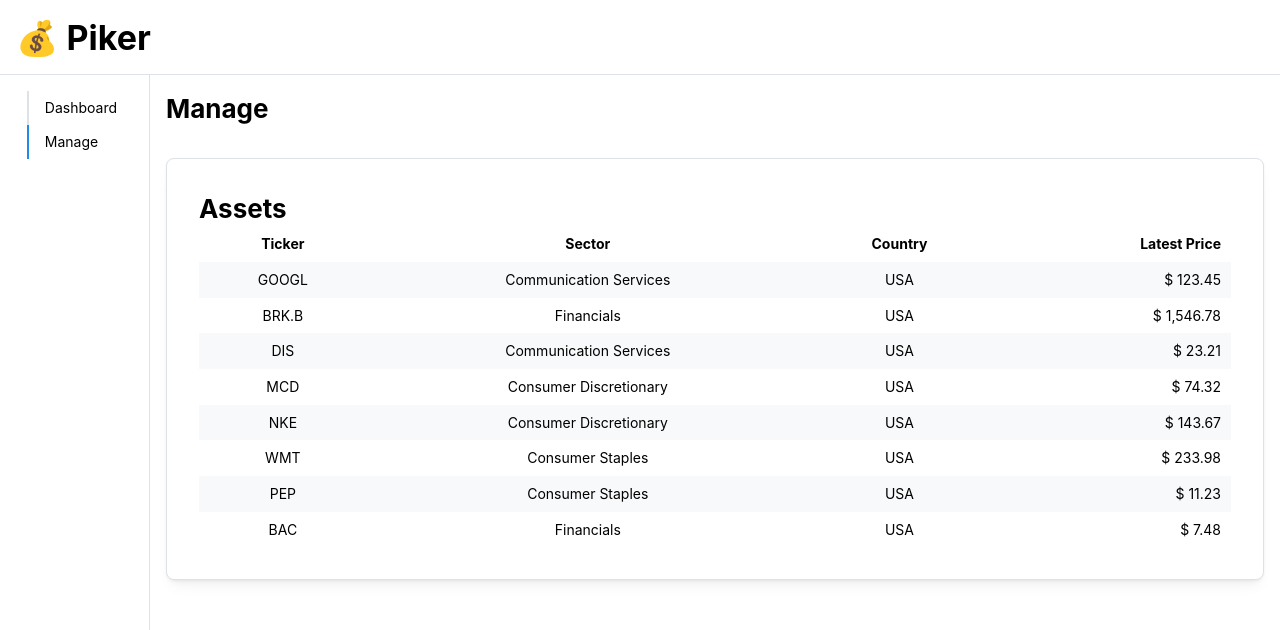
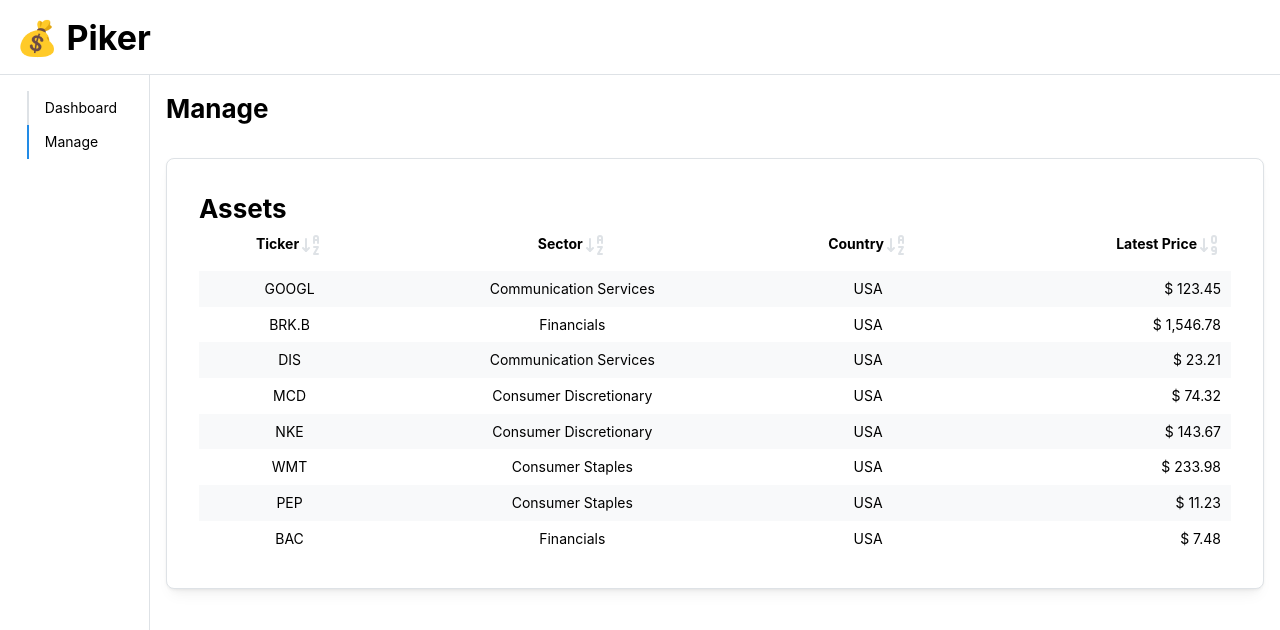
Before and after one commit to vivipoit/piker-ui, a React (Vite) app: page /manage in a window 1280 px wide. Shown: the top 630 px of the page. Built offline with nearby package versions, Linux system fonts and the light colour scheme.

Commit message:
sort columns

```diff
--- a/src/components/AssetsTable.tsx
+++ b/src/components/AssetsTable.tsx
@@ -1,4 +1,8 @@
-import { Paper, Title, Flex, Table, NumberFormatter } from '@mantine/core'
+import { Paper, Title, Flex, Table, NumberFormatter, Anchor } from '@mantine/core'
+import { IconSortAscendingLetters, IconSortAscendingNumbers } from '@tabler/icons-react';
+import { useState } from "react";
+
+const UNSORTED_COLUMN_ICON_COLOR = 'gray.3'
 
 export const AssetsTable: React.FC = () => {
   const title = "Assets"
@@ -12,6 +16,24 @@
     { ticker: 'PEP', sector: 'Consumer Staples', country: 'USA', latestPrice: 11.23 },
     { ticker: 'BAC', sector: 'Financials', country: 'USA', latestPrice: 7.48 },
   ]
+  const [sortedAssets, setSortedAssets] = useState(assets);
+  const [sortedByColumn, setSortedByColumn] = useState('');
+
+  const sortAssets = (column: keyof typeof assets[0]) => {
+    const sorted = [...sortedAssets].sort((a, b) => {
+      const valA = a[column];
+      const valB = b[column];
+
+        if (typeof valA === "string" && typeof valB === "string") {
+          return valA.localeCompare(valB);
+        }
+
+        return (valA as number) - (valB as number);
+    });
+
+    setSortedByColumn(column)
+    setSortedAssets(sorted)
+  }
 
   return(
     <Paper shadow="sm" radius="md" withBorder p="xl">
@@ -21,14 +43,42 @@
       <Table striped highlightOnHover withRowBorders={false}>
         <Table.Thead>
           <Table.Tr>
-            <Table.Th><Flex justify="Center">Ticker</Flex></Table.Th>
-            <Table.Th><Flex justify="Center">Sector</Flex></Table.Th>
-            <Table.Th><Flex justify="Center">Country</Flex></Table.Th>
-            <Table.Th><Flex justify="Flex-end">Latest Price</Flex></Table.Th>
+            <Table.Th>
+              <Flex justify="Center">
+                Ticker
+                <Anchor component="button" c={sortedByColumn !== 'ticker' ? UNSORTED_COLUMN_ICON_COLOR : ''} onClick={() => sortAssets('ticker')}>
+                  <IconSortAscendingLetters />
+                </Anchor>
+              </Flex>
+            </Table.Th>
+            <Table.Th>
+              <Flex justify="Center">
+                Sector
+                <Anchor component="button" c={sortedByColumn !== 'sector' ? UNSORTED_COLUMN_ICON_COLOR : ''} onClick={() => sortAssets('sector')}>
+                  <IconSortAscendingLetters />
+                </Anchor>
+              </Flex>
+            </Table.Th>
+            <Table.Th>
+              <Flex justify="Center">
+                Country
+                <Anchor component="button" c={sortedByColumn !== 'country' ? UNSORTED_COLUMN_ICON_COLOR : ''} onClick={() => sortAssets('country')}>
+                  <IconSortAscendingLetters />
+                </Anchor>
+              </Flex>
+            </Table.Th>
+            <Table.Th>
+              <Flex justify="Flex-end">
+                Latest Price
+                <Anchor component="button" c={sortedByColumn !== 'latestPrice' ? UNSORTED_COLUMN_ICON_COLOR : ''} onClick={() => sortAssets('latestPrice')}>
+                  <IconSortAscendingNumbers />
+                </Anchor>
+              </Flex>
+            </Table.Th>
           </Table.Tr>
         </Table.Thead>
         <Table.Tbody>
-          { assets.map((asset) =>
+          { sortedAssets.map((asset) =>
             <Table.Tr key={asset.ticker}>
               <Table.Td><Flex justify="Center">{asset.ticker}</Flex></Table.Td>
               <Table.Td><Flex justify="Center">{asset.sector}</Flex></Table.Td>
```
